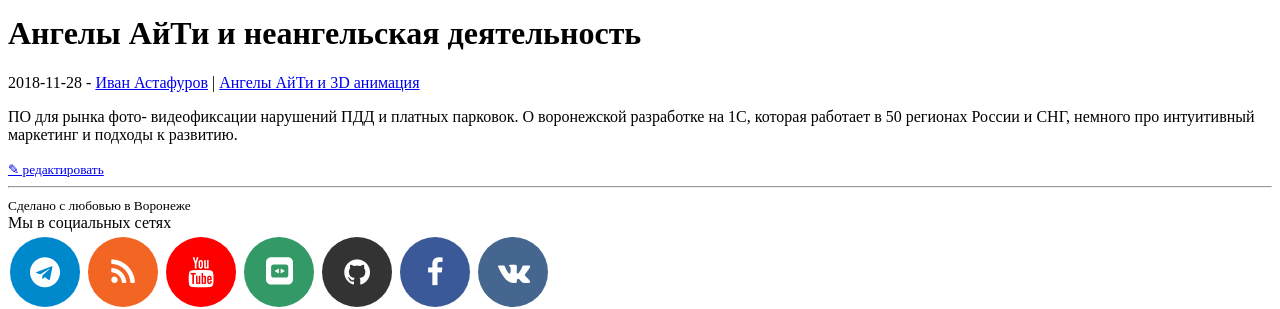
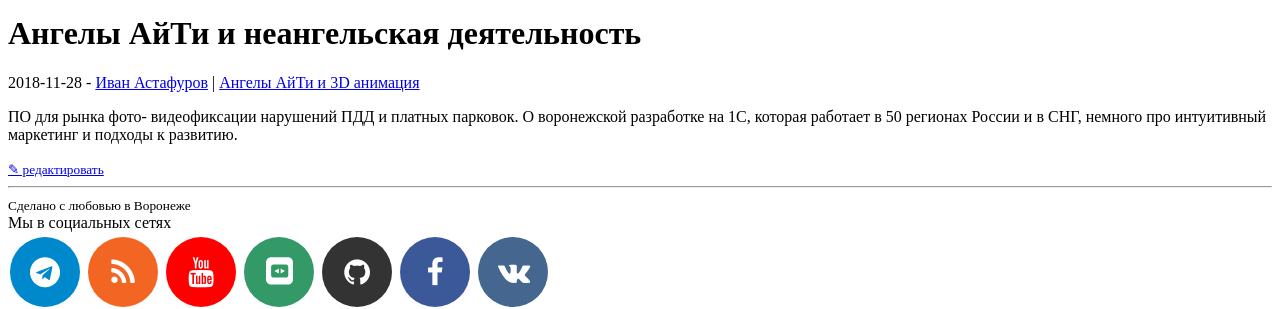
Before and after one commit to deeprefactoring/deeprefactoring.github.io, a Jekyll site: the page built from _papers/36-angels-it.md, in a window 1280 px wide. Shown: the part 260-569 px from the top of the page. Built offline with Jekyll 4.4.1, drawn with Linux system fonts in a browser that asks for light colours; nearby versions of some CDN libraries; comment, search, counter and statistics services are not loaded.

Commit message:
Fix misprint

```diff
--- a/_papers/36-angels-it.md
+++ b/_papers/36-angels-it.md
@@ -11,6 +11,6 @@ speakerdeck_direct:
 speakerdeck_id:
 
 about: |
-  ПО для рынка фото- видеофиксации нарушений ПДД и платных парковок. О воронежской разработке на 1С, которая работает в 50 регионах России и СНГ, немного про интуитивный маркетинг и подходы к развитию.
+  ПО для рынка фото- видеофиксации нарушений ПДД и платных парковок. О воронежской разработке на 1С, которая работает в 50 регионах России и в СНГ, немного про интуитивный маркетинг и подходы к развитию.
 
 ---
```
Also changed, not shown: _posts/2018-11-14-meetup-36.md (+1 -1 lines).
